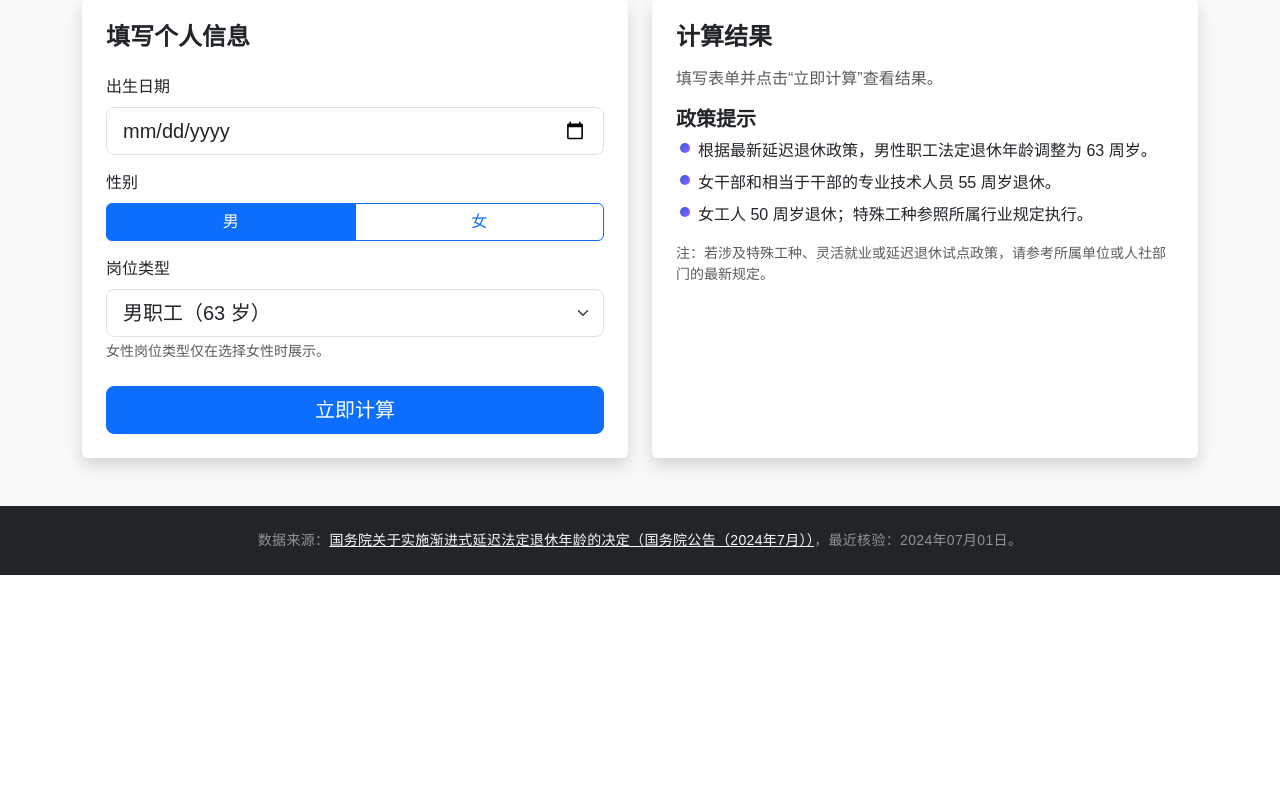
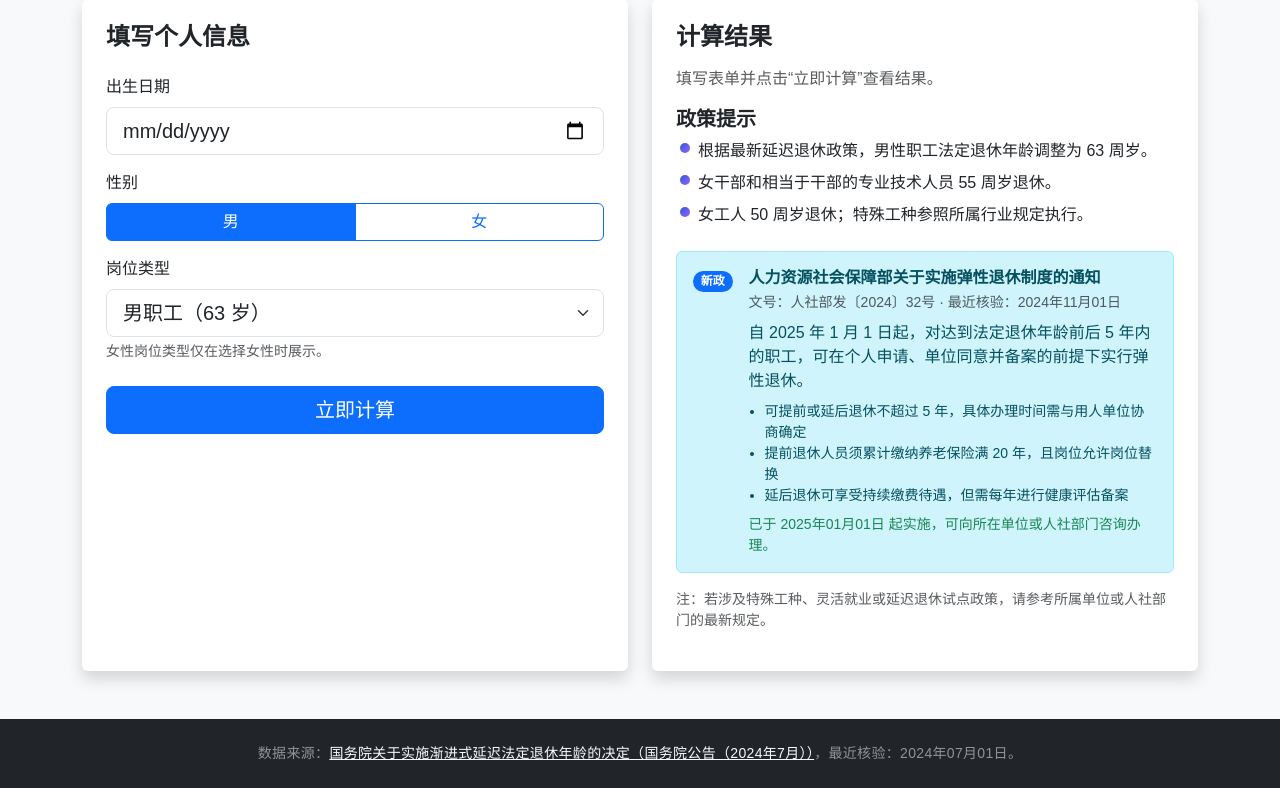
Before and after one commit to NowSec1/tuixiu, a Flask app: page / in a window 1280 px wide. Shown: the part 373-1161 px from the top of the page. Before the commit the page ends 948 px from the top, so only its background shows below. Run offline with Flask 3, Linux system fonts and the light colour scheme.

Commit message:
Document 2025 flexible retirement policy

```diff
--- a/app.py
+++ b/app.py
@@ -8,6 +8,7 @@ from policies import (
     RETIREMENT_POLICIES,
     RETIREMENT_SOURCE,
     calculate_retirement,
+    get_flexible_policy_status,
 )
 
 app = Flask(__name__)
@@ -86,6 +87,7 @@ def index():
         policies=RETIREMENT_POLICIES,
         policy_options=policy_options,
         policy_source=RETIREMENT_SOURCE,
+        flexible_policy=get_flexible_policy_status(),
         selected_gender=selected_gender,
         selected_role=selected_role,
         default_roles=default_roles,
--- a/policies.py
+++ b/policies.py
@@ -10,6 +10,23 @@ RETIREMENT_SOURCE = {
     "document_no": "国务院公告（2024年7月）",
     "last_verified": date(2024, 7, 1),
     "url": "http://www.gov.cn/zhengce/2024-07/01/retirement-delay.html",
+}
+
+FLEXIBLE_RETIREMENT_POLICY = {
+    "title": "人力资源社会保障部关于实施弹性退休制度的通知",
+    "document_no": "人社部发〔2024〕32号",
+    "effective_date": date(2025, 1, 1),
+    "last_verified": date(2024, 11, 1),
+    "url": "http://www.mohrss.gov.cn/xxgk2024/2024-11/elastic-retirement.html",
+    "summary": (
+        "自 2025 年 1 月 1 日起，对达到法定退休年龄前后 5 年内的职工，"
+        "可在个人申请、单位同意并备案的前提下实行弹性退休。"
+    ),
+    "highlights": [
+        "可提前或延后退休不超过 5 年，具体办理时间需与用人单位协商确定",
+        "提前退休人员须累计缴纳养老保险满 20 年，且岗位允许岗位替换",
+        "延后退休可享受持续缴费待遇，但需每年进行健康评估备案",
+    ],
 }
 
 RETIREMENT_POLICIES: Dict[str, Dict[str, Dict[str, object]]] = {
@@ -70,10 +87,24 @@ def calculate_retirement(birth_date: date, gender: str, role: str) -> Tuple[date
     return retirement_date, retirement_age
 
 
+def get_flexible_policy_status(today: date | None = None) -> Dict[str, object]:
+    """Return flexible retirement policy metadata with effectiveness flag."""
+
+    current_date = today or date.today()
+    effective_date = FLEXIBLE_RETIREMENT_POLICY["effective_date"]
+    return {
+        **FLEXIBLE_RETIREMENT_POLICY,
+        "is_effective": current_date >= effective_date,
+        "days_until_effective": (effective_date - current_date).days,
+    }
+
+
 __all__ = [
     "RETIREMENT_POLICIES",
     "RETIREMENT_SOURCE",
+    "FLEXIBLE_RETIREMENT_POLICY",
     "add_years",
     "get_policy",
     "calculate_retirement",
+    "get_flexible_policy_status",
 ]
--- a/templates/index.html
+++ b/templates/index.html
@@ -119,6 +119,32 @@
                       {% endfor %}
                     {% endfor %}
                   </ul>
+                  <div class="alert alert-info d-flex align-items-start mt-4" role="status">
+                    <div class="me-3 flex-shrink-0">
+                      <span class="badge rounded-pill text-bg-primary">新政</span>
+                    </div>
+                    <div>
+                      <h4 class="h6 fw-semibold mb-1">{{ flexible_policy.title }}</h4>
+                      <p class="mb-2 small text-muted">
+                        文号：{{ flexible_policy.document_no }} · 最近核验：{{ flexible_policy.last_verified.strftime('%Y年%m月%d日') }}
+                      </p>
+                      <p class="mb-2">{{ flexible_policy.summary }}</p>
+                      <ul class="small ps-3 mb-2">
+                        {% for highlight in flexible_policy.highlights %}
+                          <li>{{ highlight }}</li>
+                        {% endfor %}
+                      </ul>
+                      {% if flexible_policy.is_effective %}
+                        <p class="mb-0 text-success small">
+                          已于 {{ flexible_policy.effective_date.strftime('%Y年%m月%d日') }} 起实施，可向所在单位或人社部门咨询办理。
+                        </p>
+                      {% else %}
+                        <p class="mb-0 text-warning small">
+                          预计于 {{ flexible_policy.effective_date.strftime('%Y年%m月%d日') }} 生效，距离生效还有 {{ flexible_policy.days_until_effective }} 天。
+                        </p>
+                      {% endif %}
+                    </div>
+                  </div>
                   <p class="small text-muted mt-3">
                     注：若涉及特殊工种、灵活就业或延迟退休试点政策，请参考所属单位或人社部门的最新规定。
                   </p>
```
Also changed, not shown: tests/test_policies.py (+26 -1 lines), README.md.
